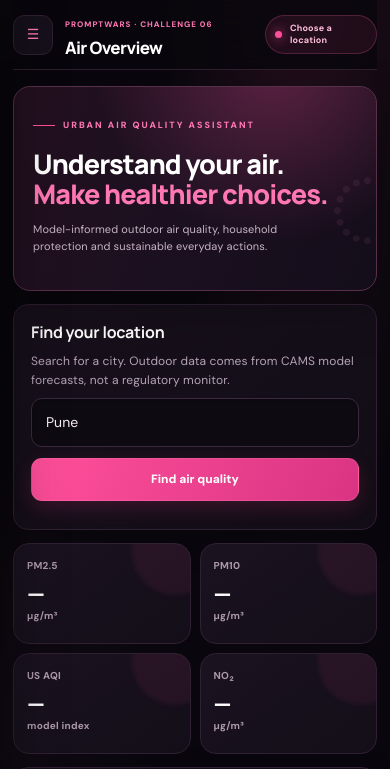
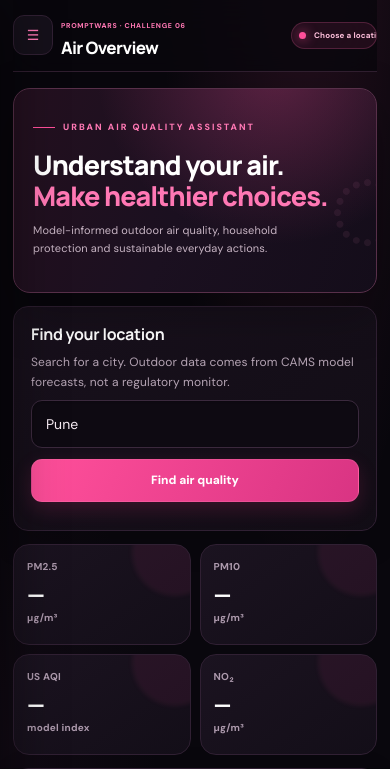
Before and after one commit to manaswimore/AirLabAI-, a website: page public/index.html in a window 390 px wide. Shown: the top 769 px of the page. Drawn offline with Linux system fonts and the light colour scheme.

Commit message:
Fix mobile header height and chart readability

```diff
--- a/public/styles.css
+++ b/public/styles.css
@@ -72,7 +72,7 @@ nav button.active .nav-icon{background:var(--pink);color:white;box-shadow:0 4px
 /* Main layout and header */
 main{max-width:1580px;margin-left:264px;padding:0 38px 38px;min-height:100vh}
 header{
-  position:sticky;top:0;z-index:6;height:88px;margin-bottom:28px;
+  position:sticky;top:0;z-index:6;min-height:88px;height:auto;padding:12px 0;margin-bottom:28px;
   display:flex;align-items:center;gap:15px;
   background:rgba(9,7,13,.82);border-bottom:1px solid rgba(58,38,58,.78);backdrop-filter:blur(18px)
 }
@@ -208,7 +208,7 @@ footer{padding:30px 0 12px;margin-top:18px;border-top:1px solid var(--line);colo
   #side.open{transform:translateX(0)}
   main{margin:0;padding:0 17px 28px}
   #menu{display:grid;place-items:center;flex:none}
-  header{height:76px;margin-bottom:20px;gap:12px}
+  header{min-height:76px;height:auto;margin-bottom:20px;gap:12px}
   header h1{font-size:19px}
   #status{max-width:160px;padding:7px 9px;font-size:9px}
   .hero{min-height:220px;padding:26px 23px}
@@ -218,10 +218,12 @@ footer{padding:30px 0 12px;margin-top:18px;border-top:1px solid var(--line);colo
 }
 @media(max-width:560px){
   main{padding-left:13px;padding-right:13px}
-  header{height:70px;margin-bottom:16px}
-  header h1{font-size:17px}
-  header small{font-size:8px;letter-spacing:1px}
-  #status{max-width:112px;white-space:normal;line-height:1.25}
+  header{min-height:70px;height:auto;margin-bottom:16px;gap:8px}
+  header h1{font-size:clamp(14px,4.4vw,17px);overflow-wrap:anywhere}
+  header small{font-size:7px;letter-spacing:.7px}
+  header>div{flex:1;min-width:0}
+  #status{max-width:86px;font-size:8px;padding:6px 7px}
+
   .hero{min-height:205px;padding:23px 19px;border-radius:17px}
   .hero h2{font-size:27px;letter-spacing:-.9px}
   .hero p{max-width:290px;font-size:11px}
```
